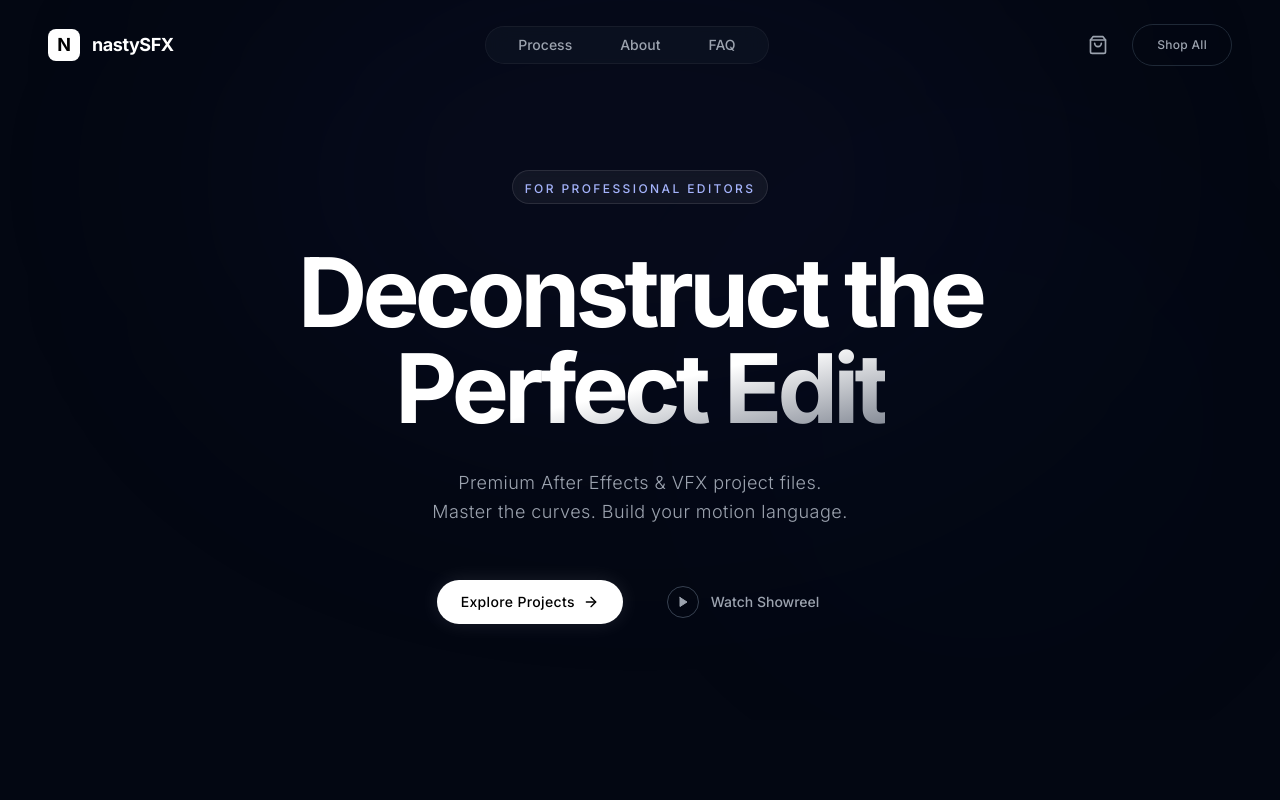
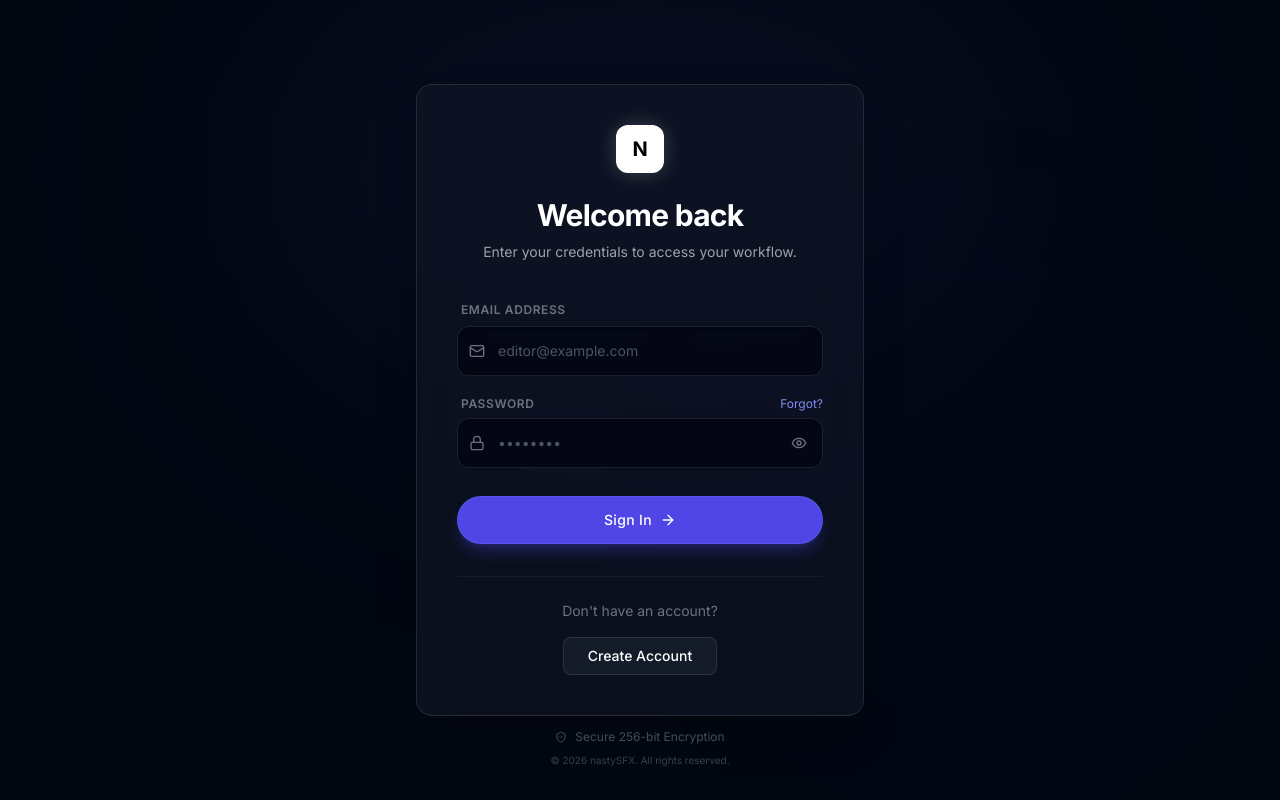
Before and after one commit to hplaza543-cpu/nastySFX, a React (Vite) app: page / in a window 1280 px wide. Shown: the top 800 px of the page. Built offline with nearby package versions, Linux system fonts and the light colour scheme.

Commit message:
feat: Implement authentication screen
Adds a new authentication screen component and integrates it into the application's main flow. This screen handles both login and signup states and is displayed before the main application content. It also updates `lucide-react` to a specific version.

```diff
--- a/App.tsx
+++ b/App.tsx
@@ -1,4 +1,4 @@
-import React from 'react';
+import React, { useState } from 'react';
 import Navigation from './components/Navigation';
 import Hero from './components/Hero';
 import Features from './components/Features';
@@ -11,8 +11,15 @@ import CTA from './components/CTA';
 import Footer from './components/Footer';
 import CartDrawer from './components/CartDrawer';
 import { CartProvider } from './context/CartContext';
+import AuthScreen from './components/AuthScreen';
 
 const App: React.FC = () => {
+  const [isAuthenticated, setIsAuthenticated] = useState(false);
+
+  if (!isAuthenticated) {
+    return <AuthScreen onLogin={() => setIsAuthenticated(true)} />;
+  }
+
   return (
     <CartProvider>
       <div className="min-h-screen flex flex-col w-full relative" id="top">
--- /dev/null
+++ b/components/AuthScreen.tsx
@@ -0,0 +1,146 @@
+import React, { useState } from 'react';
+import Button from './Button';
+import { ArrowRight, Lock, Mail, User, ShieldCheck, Eye, EyeOff } from 'lucide-react';
+
+interface AuthScreenProps {
+  onLogin: () => void;
+}
+
+const AuthScreen: React.FC<AuthScreenProps> = ({ onLogin }) => {
+  const [isLogin, setIsLogin] = useState(true);
+  const [isLoading, setIsLoading] = useState(false);
+  const [showPassword, setShowPassword] = useState(false);
+
+  const handleSubmit = (e: React.FormEvent) => {
+    e.preventDefault();
+    setIsLoading(true);
+    // Simulate API delay/auth process
+    setTimeout(() => {
+      setIsLoading(false);
+      onLogin();
+    }, 1200);
+  };
+
+  return (
+    <div className="min-h-screen w-full bg-gray-950 flex flex-col items-center justify-center p-6 relative overflow-hidden font-sans">
+      {/* Background Ambience similar to Hero */}
+      <div className="absolute top-0 left-0 w-full h-full pointer-events-none z-0">
+         <div className="absolute top-[-10%] left-1/2 -translate-x-1/2 w-[800px] h-[500px] bg-indigo-900/20 rounded-[100%] blur-[120px] opacity-40 mix-blend-screen animate-pulse" />
+         <div className="absolute bottom-0 right-0 w-[600px] h-[600px] bg-blue-900/10 rounded-full blur-[100px] opacity-20" />
+      </div>
+
+      <div className="w-full max-w-md bg-gray-900/60 backdrop-blur-xl border border-white/10 p-8 md:p-10 rounded-2xl shadow-2xl relative z-10 slide-in-right">
+        <div className="text-center mb-8">
+          <div className="inline-flex items-center justify-center w-12 h-12 bg-white text-black rounded-xl font-bold text-xl mb-6 shadow-[0_0_20px_rgba(255,255,255,0.2)]">
+            N
+          </div>
+          <h1 className="text-3xl font-bold text-white mb-2 tracking-tight">
+            {isLogin ? 'Welcome back' : 'Join the elite'}
+          </h1>
+          <p className="text-gray-400 text-sm leading-relaxed">
+            {isLogin ? 'Enter your credentials to access your workflow.' : 'Create an account to start downloading assets.'}
+          </p>
+        </div>
+
+        <form onSubmit={handleSubmit} className="space-y-5">
+          {!isLogin && (
+            <div className="space-y-1.5">
+              <label className="text-xs font-semibold text-gray-500 uppercase tracking-wider ml-1">Full Name</label>
+              <div className="relative group">
+                <User className="absolute left-3 top-1/2 -translate-y-1/2 w-4 h-4 text-gray-500 group-focus-within:text-indigo-400 transition-colors" />
+                <input
+                  type="text"
+                  required
+                  className="w-full bg-gray-950/80 border border-white/10 rounded-xl py-3.5 pl-10 pr-4 text-white placeholder-gray-600 focus:outline-none focus:border-indigo-500 focus:ring-1 focus:ring-indigo-500 transition-all text-sm shadow-inner"
+                  placeholder="John Doe"
+                />
+              </div>
+            </div>
+          )}
+
+          <div className="space-y-1.5">
+            <label className="text-xs font-semibold text-gray-500 uppercase tracking-wider ml-1">Email Address</label>
+            <div className="relative group">
+              <Mail className="absolute left-3 top-1/2 -translate-y-1/2 w-4 h-4 text-gray-500 group-focus-within:text-indigo-400 transition-colors" />
+              <input
+                type="email"
+                required
+                className="w-full bg-gray-950/80 border border-white/10 rounded-xl py-3.5 pl-10 pr-4 text-white placeholder-gray-600 focus:outline-none focus:border-indigo-500 focus:ring-1 focus:ring-indigo-500 transition-all text-sm shadow-inner"
+                placeholder="editor@example.com"
+              />
+            </div>
+          </div>
+
+          <div className="space-y-1.5">
+            <div className="flex justify-between items-center ml-1">
+                <label className="text-xs font-semibold text-gray-500 uppercase tracking-wider">Password</label>
+                {isLogin && <a href="#" className="text-xs text-indigo-400 hover:text-indigo-300">Forgot?</a>}
+            </div>
+            <div className="relative group">
+              <Lock className="absolute left-3 top-1/2 -translate-y-1/2 w-4 h-4 text-gray-500 group-focus-within:text-indigo-400 transition-colors" />
+              <input
+                type={showPassword ? "text" : "password"}
+                required
+                className="w-full bg-gray-950/80 border border-white/10 rounded-xl py-3.5 pl-10 pr-12 text-white placeholder-gray-600 focus:outline-none focus:border-indigo-500 focus:ring-1 focus:ring-indigo-500 transition-all text-sm shadow-inner"
+                placeholder="••••••••"
+              />
+              <button
+                type="button"
+                onClick={() => setShowPassword(!showPassword)}
+                className="absolute right-3 top-1/2 -translate-y-1/2 p-1 text-gray-500 hover:text-white transition-colors focus:outline-none focus:text-indigo-400"
+                title={showPassword ? "Hide password" : "Show password"}
+                aria-label={showPassword ? "Hide password" : "Show password"}
+              >
+                {showPassword ? <EyeOff className="w-4 h-4" /> : <Eye className="w-4 h-4" />}
+              </button>
+            </div>
+          </div>
+
+          <div className="pt-2">
+            <Button
+                variant="primary"
+                className="w-full justify-center group h-12 text-base"
+                disabled={isLoading}
+            >
+                {isLoading ? (
+                    <span className="flex items-center gap-2">
+                        <span className="w-4 h-4 border-2 border-white/30 border-t-white rounded-full animate-spin"></span>
+                        Authenticating...
+                    </span>
+                ) : (
+                    <>
+                        {isLogin ? 'Sign In' : 'Create Account'}
+                        <ArrowRight className="w-4 h-4 ml-2 group-hover:translate-x-1 transition-transform" />
+                    </>
+                )}
+            </Button>
+          </div>
+        </form>
+
+        <div className="mt-8 text-center pt-6 border-t border-white/5">
+          <p className="text-sm text-gray-500 mb-4">
+            {isLogin ? "Don't have an account?" : "Already have an account?"}
+          </p>
+          <button
+            onClick={() => setIsLogin(!isLogin)}
+            className="text-sm font-medium text-white hover:text-indigo-400 transition-colors border border-white/10 hover:border-indigo-500/50 px-6 py-2 rounded-lg bg-gray-800/50"
+          >
+            {isLogin ? "Create Account" : "Sign In to Account"}
+          </button>
+        </div>
+      </div>
+
+      <div className="absolute bottom-8 flex flex-col items-center gap-2 text-center">
+         <div className="flex items-center gap-2 text-xs text-gray-600">
+            <ShieldCheck className="w-3 h-3" />
+            <span>Secure 256-bit Encryption</span>
+         </div>
+         <p className="text-[10px] text-gray-700">
+            &copy; {new Date().getFullYear()} nastySFX. All rights reserved.
+         </p>
+      </div>
+    </div>
+  );
+};
+
+export default AuthScreen;
--- a/package.json
+++ b/package.json
@@ -10,7 +10,7 @@
   },
   "dependencies": {
     "react": "^19.2.3",
-    "lucide-react": "^0.473.0",
+    "lucide-react": "0.344.0",
     "react-dom": "^19.2.3"
   },
   "devDependencies": {
```
